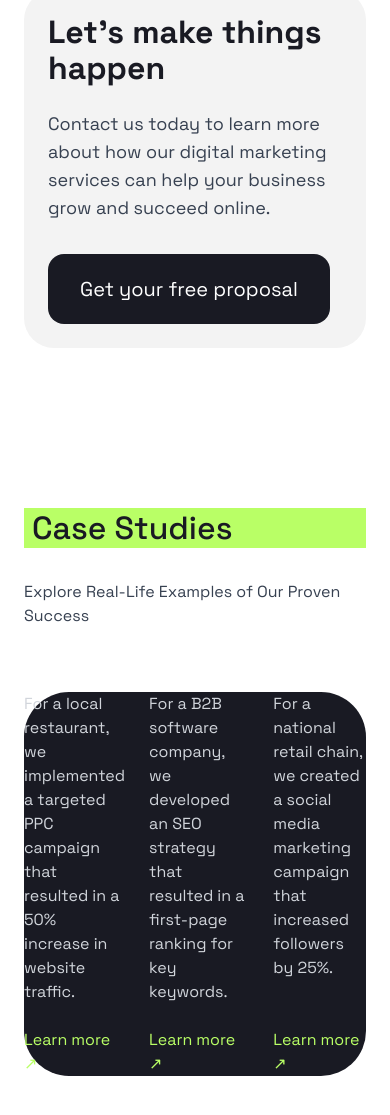
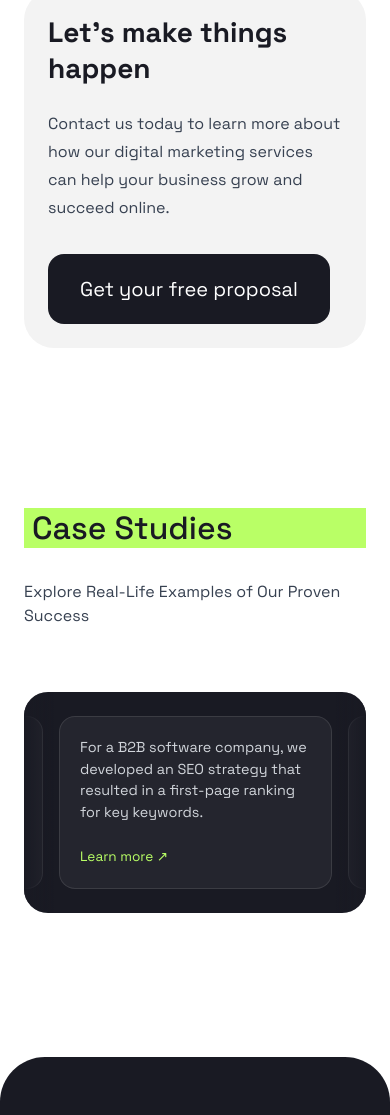
Before and after one commit to Luccas-Melo/technicaltest, a website: page parte-1/index.html in a window 390 px wide. Shown: the part 2810-3925 px from the top of the page. Drawn offline with nearby package versions, Linux system fonts and the light colour scheme.

Commit message:
feat: alterações e melhorias para dispositivos moveis

```diff
--- a/parte-1/css/style.css
+++ b/parte-1/css/style.css
@@ -267,6 +267,7 @@
     flex-direction: column;
     position: relative;
     overflow: visible;
+    min-height: auto;
 }
 
 @media (min-width: 768px) {
@@ -274,6 +275,7 @@
         flex-direction: row;
         align-items: center;
         justify-content: space-between;
+        min-height: 250px;
     }
 }
 
@@ -283,9 +285,10 @@
     top: -20px;
     bottom: -20px;
     display: none;
+    pointer-events: none;
 }
 
-@media (min-width: 768px) {
+@media (min-width: 1024px) {
     .cta-illustration {
         display: block;
     }
@@ -294,6 +297,28 @@
 .cta-illustration svg {
     height: 100%;
     width: auto;
+    max-width: 400px;
+}
+
+@media (max-width: 767px) {
+    .cta-section {
+        padding: 2rem;
+        border-radius: 30px;
+    }
+
+    .cta-section .max-w-xl {
+        max-width: 100% !important;
+        z-index: 10;
+        position: relative;
+    }
+
+    .cta-section h3 {
+        font-size: 1.75rem !important;
+    }
+
+    .cta-section p {
+        font-size: 1rem !important;
+    }
 }
 
 /* Case Studies Section */
@@ -332,12 +357,24 @@
     opacity: 1 !important;
     visibility: visible !important;
     transform: none !important;
+    border-top-left-radius: 45px;
+    border-top-right-radius: 45px;
 }
 
-@media (min-width: 768px) {
-    .footer {
-        border-top-left-radius: 45px;
-        border-top-right-radius: 45px;
+@media (max-width: 1023px) {
+    .footer .grid.md\:grid-cols-2 > div:last-child {
+        flex-direction: column !important;
+    }
+
+    .footer .grid.md\:grid-cols-2 > div:last-child input {
+        width: 100%;
+        margin-bottom: 1rem;
+    }
+
+    .footer .grid.md\:grid-cols-2 > div:last-child button {
+        width: 100%;
+        padding: 1rem;
+        font-size: 0.9rem;
     }
 }
 
@@ -810,3 +847,76 @@ footer .flex.gap-4 > div:hover {
         border-radius: 30px;
     }
 }
+
+/* Case Studies Carousel - Mobile & Tablet */
+@media (max-width: 1023px) {
+    #cases .bg-dark {
+        padding: 1.5rem 0 !important;
+        border-radius: 24px !important;
+        position: relative;
+        overflow: hidden;
+    }
+
+    /* Overlay gradiente nas laterais */
+    #cases .bg-dark::before,
+    #cases .bg-dark::after {
+        content: '';
+        position: absolute;
+        top: 0;
+        bottom: 0;
+        width: 30px;
+        z-index: 10;
+        pointer-events: none;
+    }
+
+    #cases .bg-dark::before {
+        left: 0;
+        background: linear-gradient(to right, #191A23, transparent);
+    }
+
+    #cases .bg-dark::after {
+        right: 0;
+        background: linear-gradient(to left, #191A23, transparent);
+    }
+
+    .carousel-container {
+        display: flex;
+        flex-direction: row;
+        overflow-x: auto;
+        scroll-snap-type: x mandatory;
+        scroll-behavior: smooth;
+        -webkit-overflow-scrolling: touch;
+        scrollbar-width: none;
+        padding: 0 20px;
+        gap: 16px;
+        cursor: grab;
+    }
+
+    .carousel-container::-webkit-scrollbar {
+        display: none;
+    }
+
+    .carousel-container:active {
+        cursor: grabbing;
+    }
+
+    #cases .min-w-\[70vw\] {
+        min-width: 70vw !important;
+        max-width: 70vw !important;
+        flex-shrink: 0 !important;
+        scroll-snap-align: center;
+        background: rgba(255, 255, 255, 0.05) !important;
+        border-radius: 16px !important;
+        padding: 1.25rem !important;
+        border: 1px solid rgba(255, 255, 255, 0.1) !important;
+    }
+
+    #cases .text-gray-300 {
+        font-size: 0.9rem !important;
+        line-height: 1.5 !important;
+    }
+
+    #cases .case-studies-link {
+        font-size: 0.85rem !important;
+    }
+}
--- a/parte-1/index.html
+++ b/parte-1/index.html
@@ -218,19 +218,19 @@
             <h2 class="bg-lime text-4xl font-medium px-2 rounded-md self-start md:self-auto">Case Studies</h2>
             <p class="max-w-md text-gray-700">Explore Real-Life Examples of Our Proven Success</p>
         </div>
-        <div class="bg-dark text-white rounded-[45px] p-6 md:p-16 overflow-hidden">
-            <div class="flex flex-row overflow-x-auto snap-x snap-mandatory scrollbar-hide md:grid md:grid-cols-3 gap-6 md:gap-10">
-                <div class="min-w-[85vw] md:min-w-0 snap-center md:pr-10 md:border-r border-gray-600 flex flex-col justify-between">
+        <div class="bg-dark text-white rounded-[45px] p-6 md:p-16">
+            <div class="carousel-container flex flex-nowrap overflow-x-auto snap-x snap-mandatory scrollbar-hide md:grid md:grid-cols-3 gap-6 md:gap-10 px-4">
+                <div class="min-w-[70vw] md:min-w-0 snap-center md:pr-10 md:border-r border-gray-600 flex flex-col justify-between py-3">
                     <p class="mb-6 text-gray-300">For a local restaurant, we implemented a targeted PPC campaign that
                         resulted in a 50% increase in website traffic.</p>
                     <a href="#" class="case-studies-link">Learn more ↗</a>
                 </div>
-                <div class="min-w-[85vw] md:min-w-0 snap-center md:px-10 md:border-r border-gray-600 flex flex-col justify-between">
+                <div class="min-w-[70vw] md:min-w-0 snap-center md:px-10 md:border-r border-gray-600 flex flex-col justify-between py-3">
                     <p class="mb-6 text-gray-300">For a B2B software company, we developed an SEO strategy that resulted in
                         a first-page ranking for key keywords.</p>
                     <a href="#" class="case-studies-link">Learn more ↗</a>
                 </div>
-                <div class="min-w-[85vw] md:min-w-0 snap-center md:pl-10 flex flex-col justify-between">
+                <div class="min-w-[70vw] md:min-w-0 snap-center md:pl-10 flex flex-col justify-between py-3">
                     <p class="mb-6 text-gray-300">For a national retail chain, we created a social media marketing campaign
                         that increased followers by 25%.</p>
                     <a href="#" class="case-studies-link">Learn more ↗</a>
--- a/parte-1/js/main.js
+++ b/parte-1/js/main.js
@@ -11,7 +11,80 @@ document.addEventListener('DOMContentLoaded', () => {
     initScrollReveal();
     initInfinityScroll();
     initNavScroll();
+    initCarouselTouch();
 });
+
+function initCarouselTouch() {
+    const carousel = document.querySelector('.carousel-container');
+    if (!carousel) return;
+
+    let isDown = false;
+    let startX;
+    let scrollLeft;
+    let autoPlayInterval;
+
+    // Auto-play simples
+    function startAutoPlay() {
+        autoPlayInterval = setInterval(() => {
+            const cardWidth = carousel.firstElementChild.offsetWidth + 24;
+            const maxScroll = carousel.scrollWidth - carousel.offsetWidth;
+
+            if (carousel.scrollLeft >= maxScroll - 1) {
+                carousel.scrollTo({ left: 0, behavior: 'smooth' });
+            } else {
+                carousel.scrollBy({ left: cardWidth, behavior: 'smooth' });
+            }
+        }, 4000);
+    }
+
+    function stopAutoPlay() {
+        clearInterval(autoPlayInterval);
+    }
+
+    // Start autoplay
+    setTimeout(startAutoPlay, 2000);
+
+    // Pause on hover/touch
+    carousel.addEventListener('mouseenter', stopAutoPlay);
+    carousel.addEventListener('mouseleave', startAutoPlay);
+    carousel.addEventListener('touchstart', stopAutoPlay);
+    carousel.addEventListener('touchend', () => setTimeout(startAutoPlay, 1000));
+
+    // Mouse drag
+    carousel.addEventListener('mousedown', (e) => {
+        isDown = true;
+        startX = e.pageX - carousel.offsetLeft;
+        scrollLeft = carousel.scrollLeft;
+        carousel.style.cursor = 'grabbing';
+        carousel.style.scrollBehavior = 'auto';
+        stopAutoPlay();
+    });
+
+    carousel.addEventListener('mouseleave', () => {
+        isDown = false;
+        carousel.style.cursor = 'grab';
+        carousel.style.scrollBehavior = 'smooth';
+        startAutoPlay();
+    });
+
+    carousel.addEventListener('mouseup', () => {
+        isDown = false;
+        carousel.style.cursor = 'grab';
+        carousel.style.scrollBehavior = 'smooth';
+        startAutoPlay();
+    });
+
+    carousel.addEventListener('mousemove', (e) => {
+        if (!isDown) return;
+        e.preventDefault();
+        const x = e.pageX - carousel.offsetLeft;
+        const walk = (x - startX) * 1.5;
+        carousel.scrollLeft = scrollLeft - walk;
+    });
+
+    carousel.style.cursor = 'grab';
+    carousel.style.scrollBehavior = 'smooth';
+}
 
 /**
  * Toggle glassmorphism state on the nav when the user scrolls.
@@ -226,6 +299,34 @@ function showNotification(message, type = 'info') {
     }, 3000);
 }
 
+/**
+ * Case Studies Carousel - Minimal drag support
+ */
+function initCaseStudiesCarousel() {
+    const carousel = document.querySelector('.carousel-container');
+    if (!carousel) return;
+
+    let isDown = false;
+    let startX;
+    let scrollLeft;
+
+    carousel.addEventListener('mousedown', (e) => {
+        isDown = true;
+        startX = e.pageX;
+        scrollLeft = carousel.scrollLeft;
+    });
+
+    carousel.addEventListener('mouseleave', () => isDown = false);
+    carousel.addEventListener('mouseup', () => isDown = false);
+
+    carousel.addEventListener('mousemove', (e) => {
+        if (!isDown) return;
+        const x = e.pageX;
+        const walk = (x - startX) * 1.5;
+        carousel.scrollLeft = scrollLeft - walk;
+    });
+}
+
 // Export functions for global access
 window.Positivus = {
     toggleMobileMenu,
```
